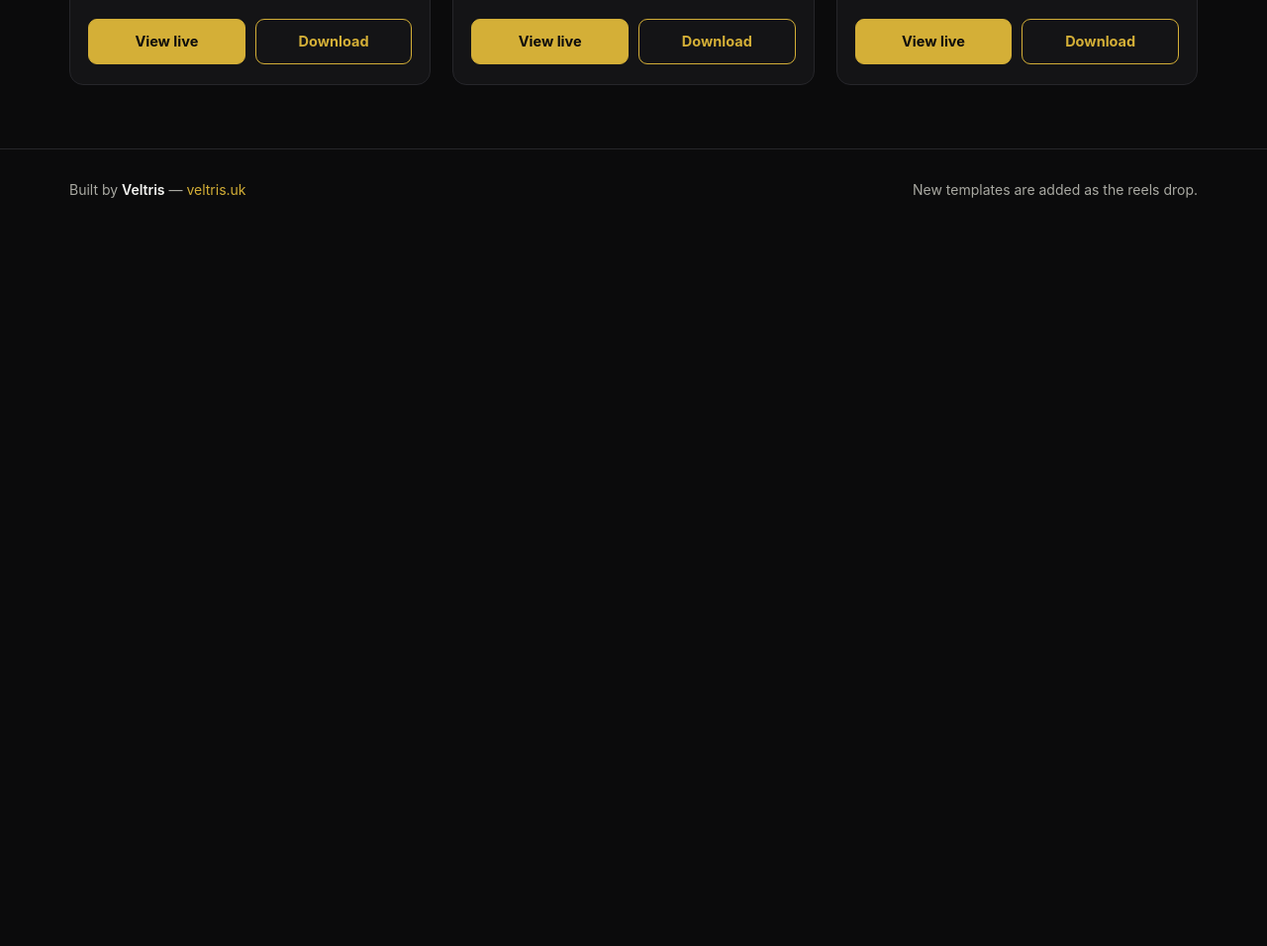
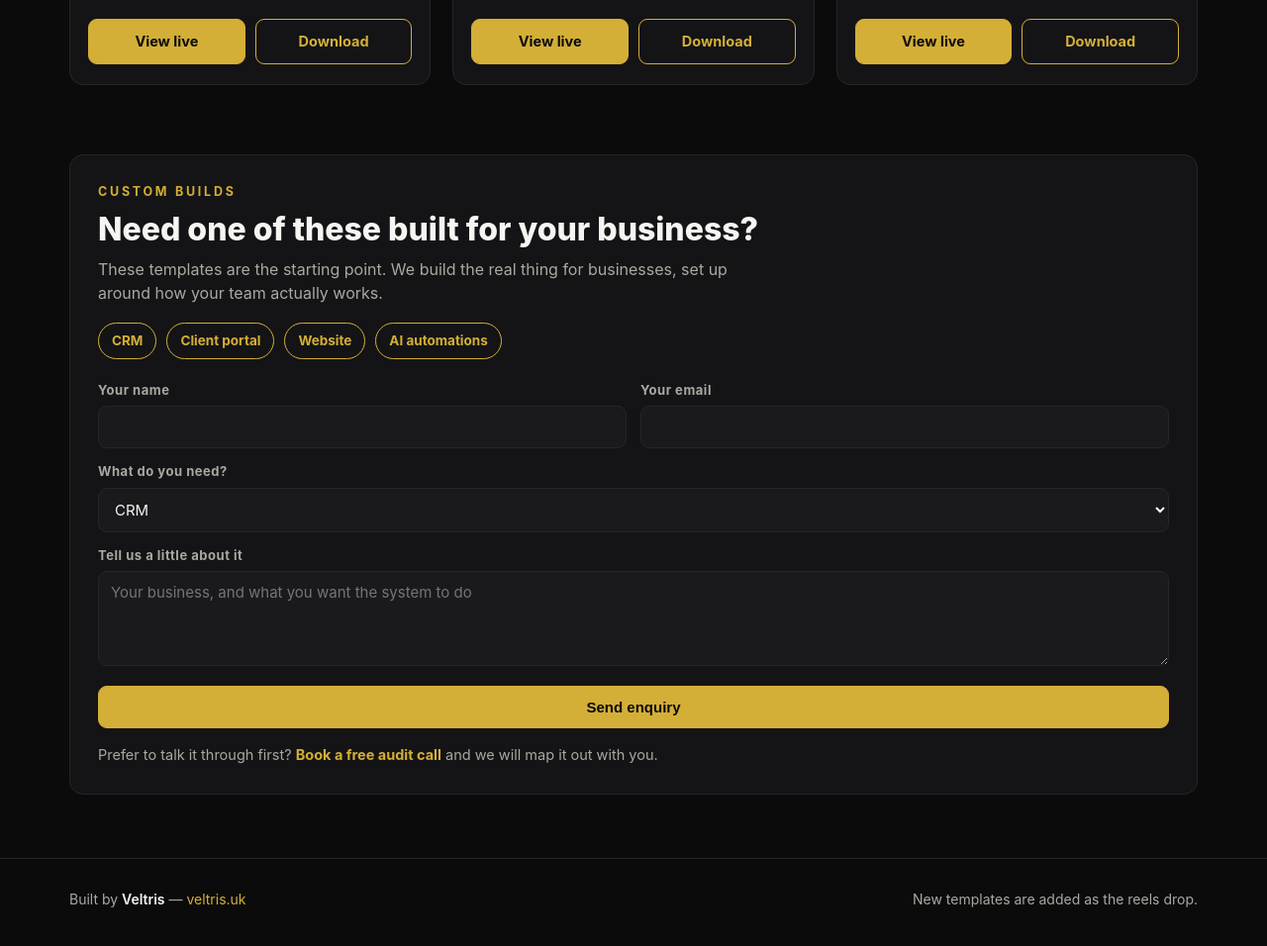
Before and after one commit to mohammadfarooqi140-ux/veltris-templates, a plain HTML site: page index.html in a window 1280 px wide. Shown: the part 2580-3536 px from the top of the page at 99% size. Before the commit the page ends 2824 px from the top, so only its background shows below. Drawn offline with Linux system fonts and the light colour scheme.

Commit message:
Add custom build enquiry section with contact form

```diff
--- a/index.html
+++ b/index.html
@@ -105,6 +105,41 @@
   .btn-live:hover{background:#e5c65a}
   .btn-dl{background:transparent;color:var(--gold)}
   .btn-dl:hover{background:var(--panel-2)}
+
+  /* Custom build */
+  .custom{
+    border:1px solid var(--line);
+    background:var(--panel);
+    border-radius:14px;
+    padding:28px;
+    margin:6px 0 64px;
+  }
+  .custom .kicker{
+    color:var(--gold);font-size:12.5px;font-weight:700;letter-spacing:.22em;text-transform:uppercase;
+  }
+  .custom h2{font-size:clamp(24px,3.6vw,32px);font-weight:800;margin:10px 0 10px;line-height:1.15}
+  .custom p.lead{color:var(--muted);font-size:16px;max-width:640px}
+  .menu{display:flex;gap:10px;flex-wrap:wrap;margin:18px 0 4px}
+  .menu span{
+    border:1px solid var(--gold);color:var(--gold);
+    font-size:13.5px;font-weight:700;padding:7px 13px;border-radius:999px;
+  }
+  .cform{display:grid;grid-template-columns:1fr 1fr;gap:14px;margin-top:22px}
+  .cform .full{grid-column:1 / -1}
+  .cform label{display:block;font-size:13px;font-weight:700;color:var(--muted);margin-bottom:6px;letter-spacing:.04em}
+  .cform input,.cform select,.cform textarea{
+    width:100%;background:var(--panel-2);border:1px solid var(--line);border-radius:9px;
+    color:var(--text);font-size:15px;padding:11px 12px;font-family:inherit;
+  }
+  .cform textarea{min-height:96px;resize:vertical}
+  .cform .send{
+    background:var(--gold);color:var(--gold-dark);border:1px solid var(--gold);
+    font-size:15px;font-weight:800;padding:12px 18px;border-radius:9px;cursor:pointer;width:100%;
+  }
+  .cform .send:hover{background:#e5c65a}
+  .custom .alt{margin-top:16px;font-size:14.5px;color:var(--muted)}
+  .custom .alt a{color:var(--gold);font-weight:700}
+  @media (max-width:560px){ .cform{grid-template-columns:1fr} .custom{padding:22px} }
 
   /* Footer */
   footer{
@@ -348,6 +383,46 @@
     </article>
 
   </section>
+
+  <section class="custom" id="custom">
+    <div class="kicker">Custom builds</div>
+    <h2>Need one of these built for your business?</h2>
+    <p class="lead">These templates are the starting point. We build the real thing for businesses, set up around how your team actually works.</p>
+    <div class="menu">
+      <span>CRM</span>
+      <span>Client portal</span>
+      <span>Website</span>
+      <span>AI automations</span>
+    </div>
+    <form class="cform" id="customForm">
+      <div>
+        <label for="cf-name">Your name</label>
+        <input id="cf-name" name="name" type="text" required autocomplete="name">
+      </div>
+      <div>
+        <label for="cf-email">Your email</label>
+        <input id="cf-email" name="email" type="email" required autocomplete="email">
+      </div>
+      <div class="full">
+        <label for="cf-need">What do you need?</label>
+        <select id="cf-need" name="need">
+          <option>CRM</option>
+          <option>Client portal</option>
+          <option>Website</option>
+          <option>AI automations</option>
+          <option>Something else</option>
+        </select>
+      </div>
+      <div class="full">
+        <label for="cf-msg">Tell us a little about it</label>
+        <textarea id="cf-msg" name="message" placeholder="Your business, and what you want the system to do"></textarea>
+      </div>
+      <div class="full">
+        <button class="send" type="submit">Send enquiry</button>
+      </div>
+    </form>
+    <p class="alt">Prefer to talk it through first? <a href="https://calendar.app.google/opAcE1TeBet57Tx17">Book a free audit call</a> and we will map it out with you.</p>
+  </section>
 </main>
 
 <footer>
@@ -358,6 +433,23 @@
 </footer>
 
 
+<script>
+(function(){
+  var form = document.getElementById('customForm');
+  if(form){
+    form.addEventListener('submit', function(e){
+      e.preventDefault();
+      var name = document.getElementById('cf-name').value.trim();
+      var email = document.getElementById('cf-email').value.trim();
+      var need = document.getElementById('cf-need').value;
+      var msg = document.getElementById('cf-msg').value.trim();
+      var subject = 'Custom build enquiry: ' + need;
+      var body = 'Name: ' + name + '\nEmail: ' + email + '\nWhat I need: ' + need + '\n\n' + msg;
+      window.location.href = 'mailto:muhammad@veltris.uk?subject=' + encodeURIComponent(subject) + '&body=' + encodeURIComponent(body);
+    });
+  }
+})();
+</script>
 <script>
 (function(){
   var frames = Array.prototype.slice.call(document.querySelectorAll('iframe.pv-frame'));
```
